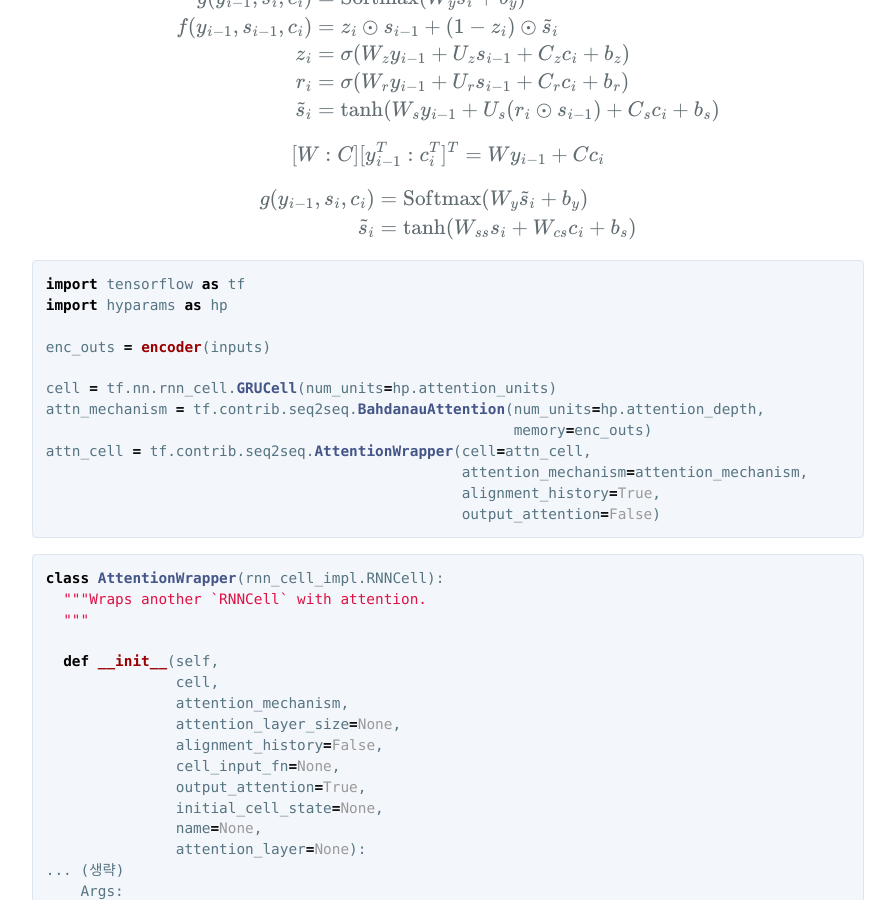
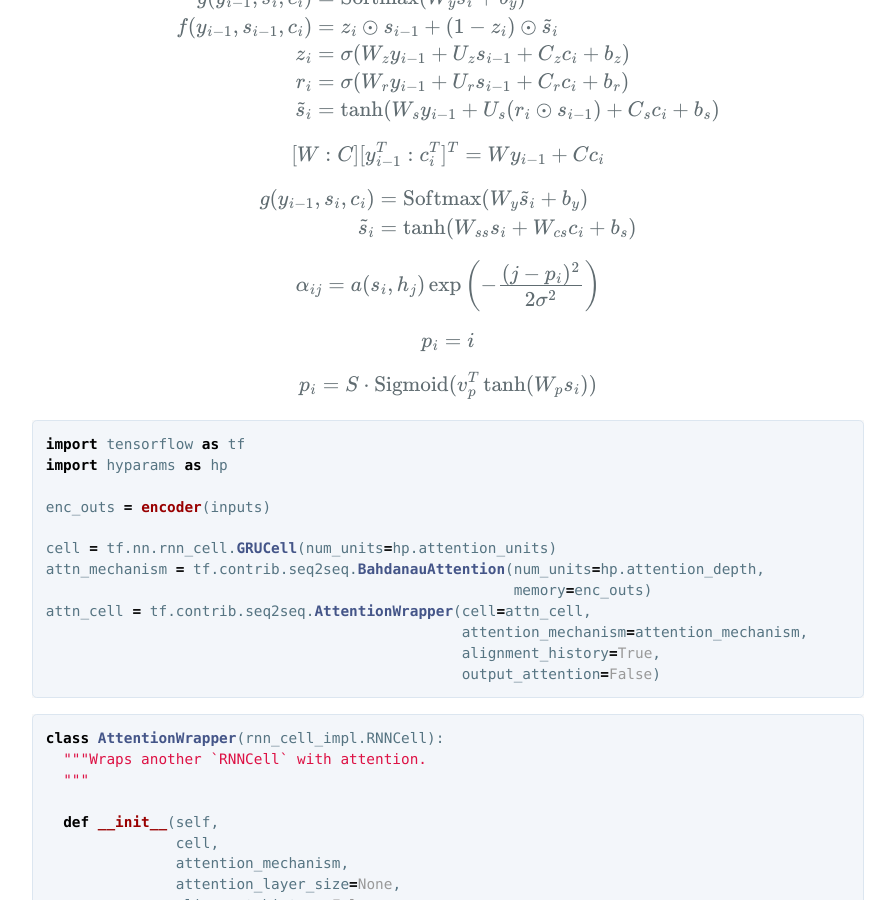
Before and after one commit to hcnoh/hcnoh.github.io, a Jekyll site: the page built from _posts/2018-12-11-bahdanau-attention.md, in a window 1280 px wide and 900 px high, scrolled down 4573 px. Shown: the whole window, without its empty margins (192-1087 px from the left). Built offline with Jekyll 4.4.1, drawn with Linux system fonts in a browser that asks for light colours; formulas are drawn with MathJax 3; comment, search, counter and statistics services are not loaded.

Commit message:
Update 2018-12-11-bahdanau-attention.md

````diff
--- a/_posts/2018-12-11-bahdanau-attention.md
+++ b/_posts/2018-12-11-bahdanau-attention.md
@@ -172,6 +172,18 @@ g(y_{i-1}, s_i, c_i) & = \text{Softmax}(W_y \tilde{s}_i + b_y) \\
 \end{align*}
 $$
 
+$$
+\alpha_{ij} = a(s_i, h_j)\exp\left( -\frac{(j-p_i)^2}{2\sigma^2} \right)
+$$
+
+$$
+p_i = i
+$$
+
+$$
+p_i = S \cdot \text{Sigmoid}(v_p^T \tanh(W_p s_i))
+$$
+
 ```python
 import tensorflow as tf
 import hyparams as hp
````
